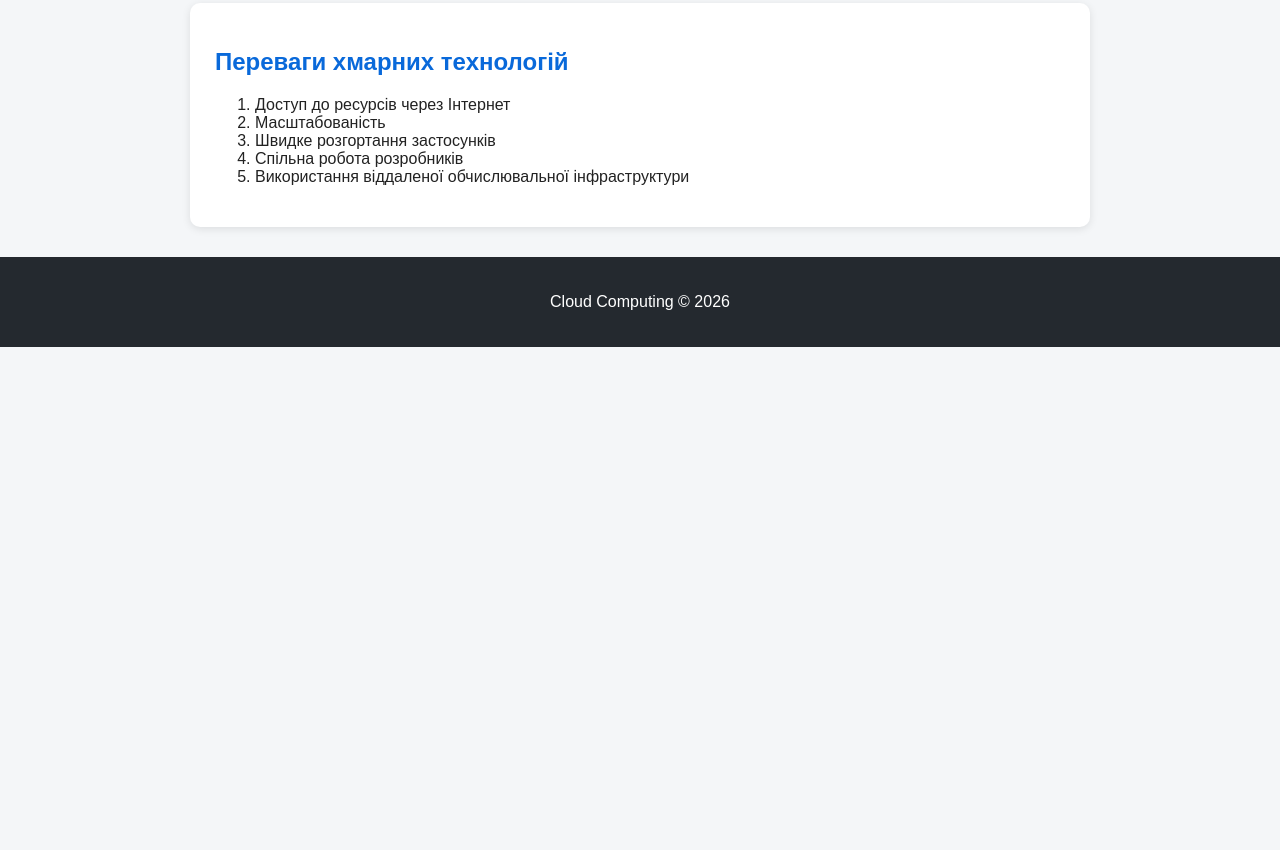
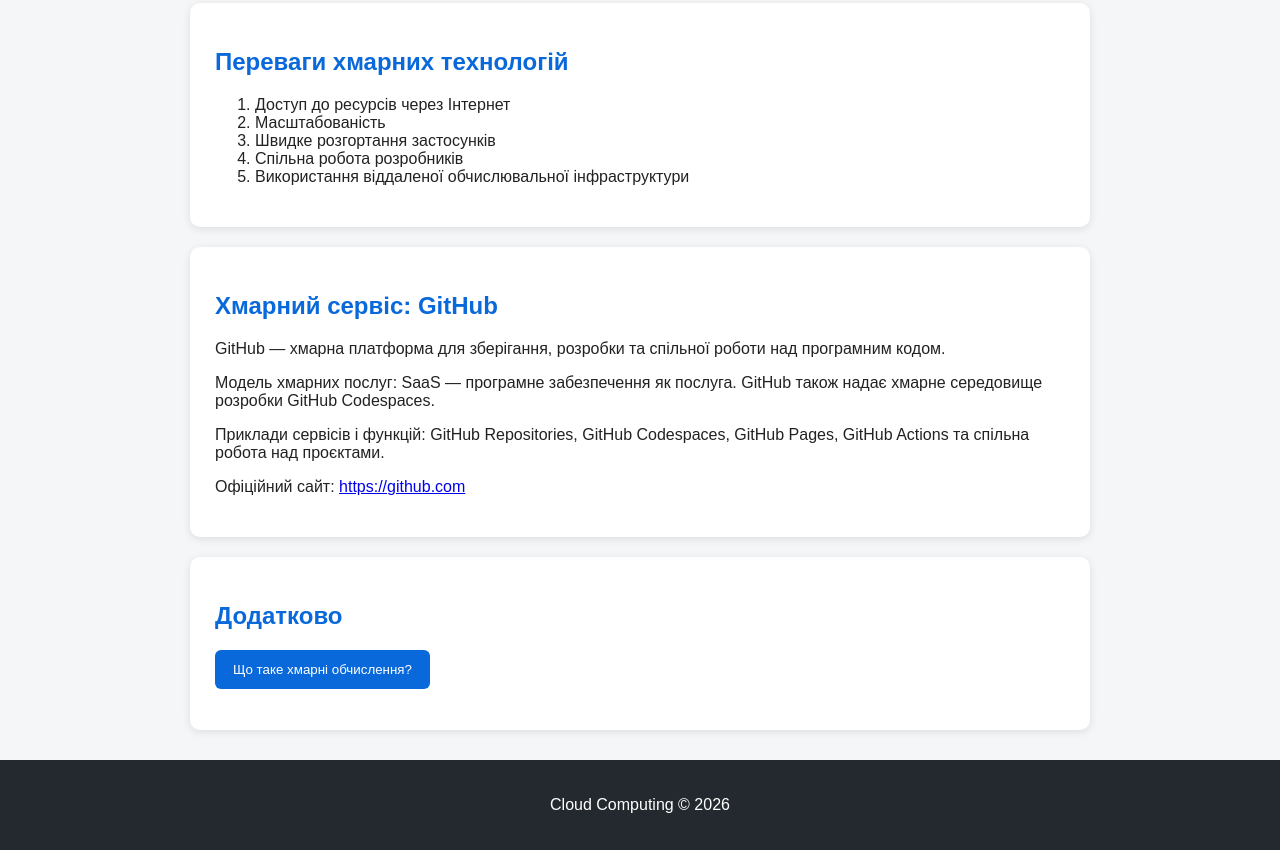
Before and after one commit to DinaraAntropova/cloud-practice-1, a plain HTML site: page index.html in a window 1280 px wide. Shown: the part 835-1685 px from the top of the page. Before the commit the page ends 1182 px from the top, so only its background shows below. Drawn offline with Linux system fonts and the light colour scheme.

Commit message:
Add cloud service and JavaScript functionality

```diff
--- a/index.html
+++ b/index.html
@@ -55,7 +55,42 @@
             <li>Використання віддаленої обчислювальної інфраструктури</li>
         </ol>
     </section>
+<section class="card">
+    <h2>Хмарний сервіс: GitHub</h2>
 
+    <p>
+        GitHub — хмарна платформа для зберігання,
+        розробки та спільної роботи над програмним кодом.
+    </p>
+
+    <p>
+        Модель хмарних послуг: SaaS — програмне забезпечення
+        як послуга. GitHub також надає хмарне середовище
+        розробки GitHub Codespaces.
+    </p>
+
+    <p>
+        Приклади сервісів і функцій: GitHub Repositories,
+        GitHub Codespaces, GitHub Pages, GitHub Actions
+        та спільна робота над проєктами.
+    </p>
+
+    <p>
+        Офіційний сайт:
+        <a href="https://github.com" target="_blank">
+            https://github.com
+        </a>
+    </p>
+</section>
+<section class="card">
+    <h2>Додатково</h2>
+
+    <button onclick="showCloudInfo()">
+        Що таке хмарні обчислення?
+    </button>
+
+    <p id="cloudInfo"></p>
+</section>
 </main>
 
 <footer>
--- a/script.js
+++ b/script.js
@@ -4,3 +4,8 @@
     message.textContent =
         "JavaScript працює. Хмарний застосунок успішно запущено!";
 }
+
+function showCloudInfo() {
+    document.getElementById("cloudInfo").textContent =
+        "Хмарні обчислення — це модель надання обчислювальних ресурсів через мережу.";
+}
```
